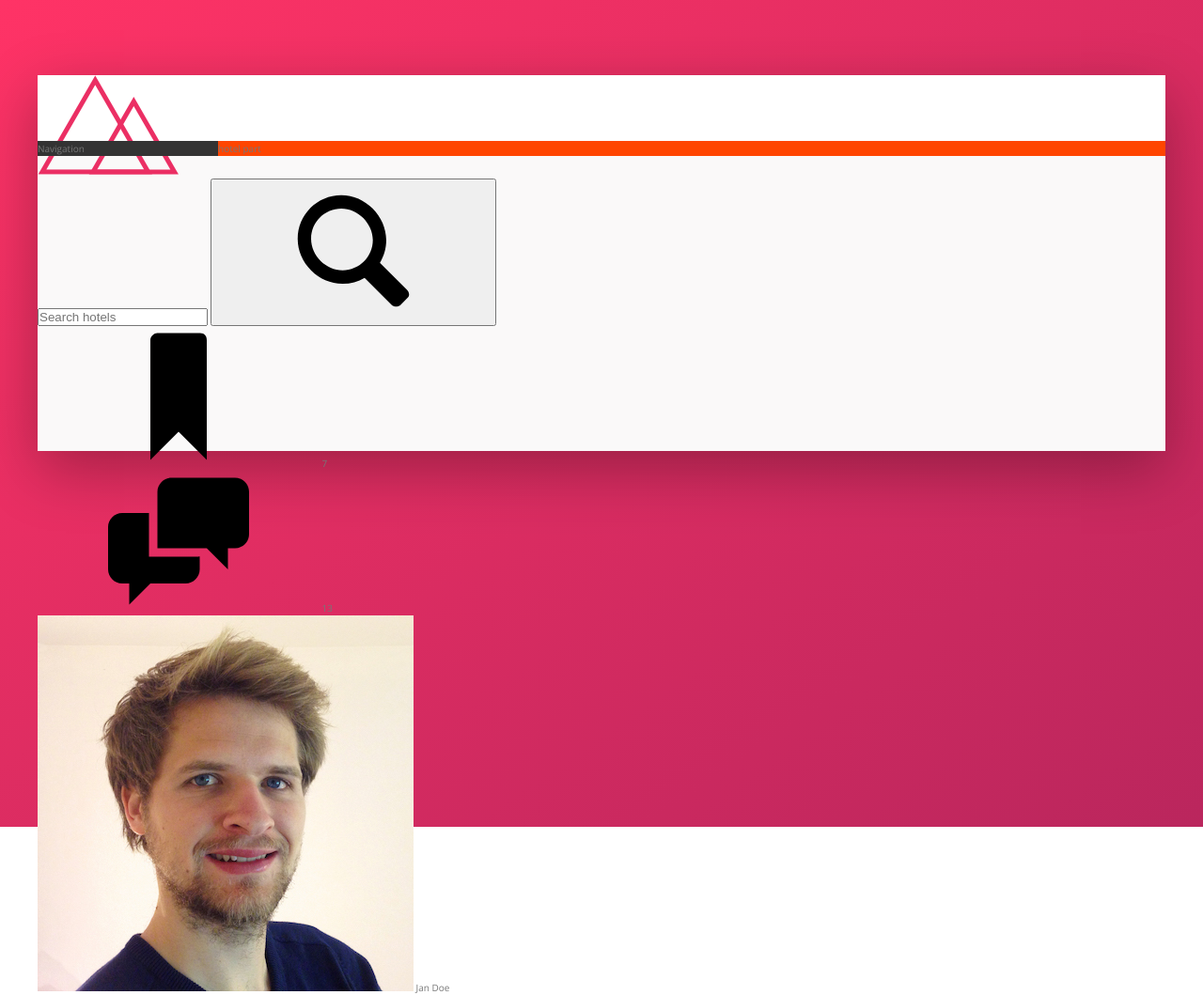
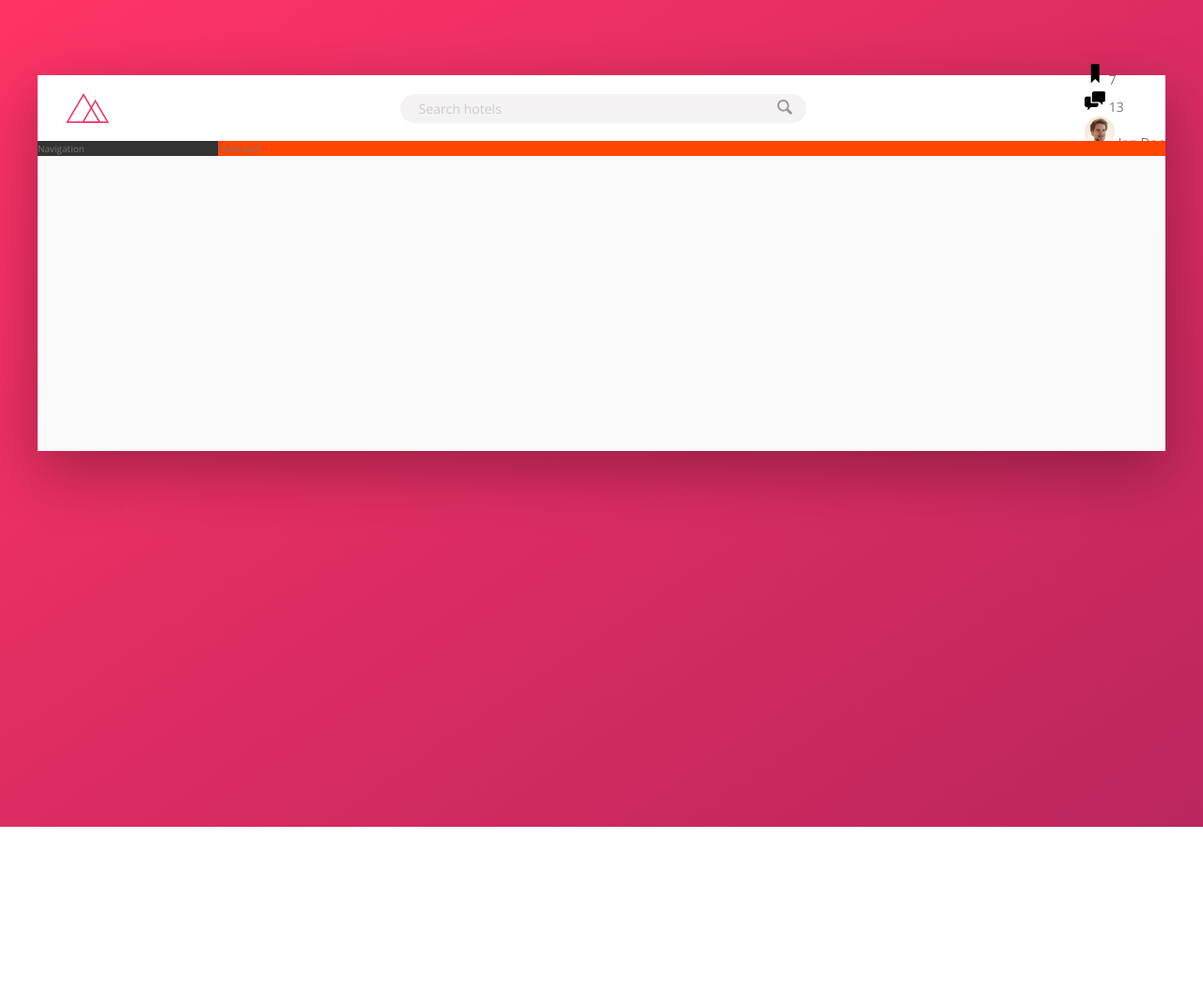
Before and after one commit to Naval63/Trello, a website: page src/index.html in a window 1280 px wide. Shown: the whole page at 94% size. After the commit the page ends 880 px from the top, so only its background shows below. Drawn offline with nearby package versions, Linux system fonts and the light colour scheme; files that its build step writes are made by us from their sources.

Commit message:
styled nav section

```diff
--- a/src/scss/_components.scss
+++ b/src/scss/_components.scss
@@ -0,0 +1,92 @@
+// logo
+.logo {
+    height: 3.25rem;
+    margin-left: 3rem;
+}
+
+// search
+.search {
+    flex: 0 0 40%;
+    display: flex;
+    justify-content: center;
+    align-items: center;
+
+    &__input {
+        font-family: inherit;
+        font-size: inherit;
+        color: inherit;
+        background-color: var(--color-grey-light-2);
+        border: none;
+        padding: .6rem 2rem;
+        border-radius: 100px;
+        width: 90%;
+        transition: all .2s;
+        margin-right: -3.25rem;
+
+        &:focus {
+            outline: none;
+            width: 100%;
+            background-color: var(--color-grey-light-3);
+        }
+
+        &::-webkit-input-placeholder {
+            font-weight: 100;
+            color: var(--color-grey-light-4);
+
+        }
+    }
+
+    &__input:focus + &__button {
+        background-color: var(--color-grey-light-3);
+    }
+
+    &__button {
+        border: none;
+        background-color: var(--color-grey-light-2);
+
+        &:focus {
+            outline: none;
+        }
+
+        &:active {
+            transform: translateY(2px);
+        }
+    }
+
+    &__icon {
+        height: 2rem;
+        width: 2rem;
+        fill: var(--color-grey-dark-3);
+    }
+}
+
+// user navigation
+.user-nav {
+
+    &__icon-box {
+
+    }
+
+    &__icon {
+        height: 2.25rem;
+        width: 2.25rem;
+    }
+
+    &__notification {
+
+    }
+
+    &__user {
+
+    }
+
+    &__user-photo {
+        height: 3.25rem;
+        border-radius: 50%;
+
+    }
+
+    &__user-name {
+
+    }
+}
--- a/src/scss/_layout.scss
+++ b/src/scss/_layout.scss
@@ -8,9 +8,14 @@
 }
 
 .header {
+    font-size: 1.4rem;
     height: 7rem;
     background-color: var(--color-light);
     border-bottom: var(--color-grey-light-2);
+
+    display: flex;
+    justify-content: space-between;
+    align-items: center;
 }
 
 .content {
```
